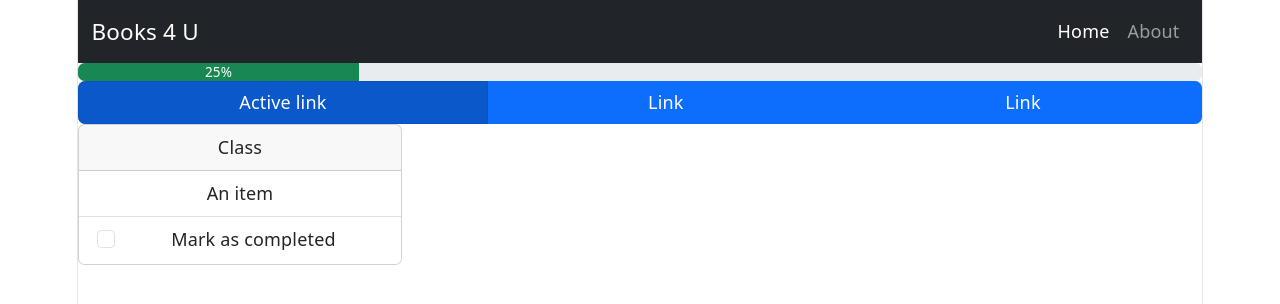
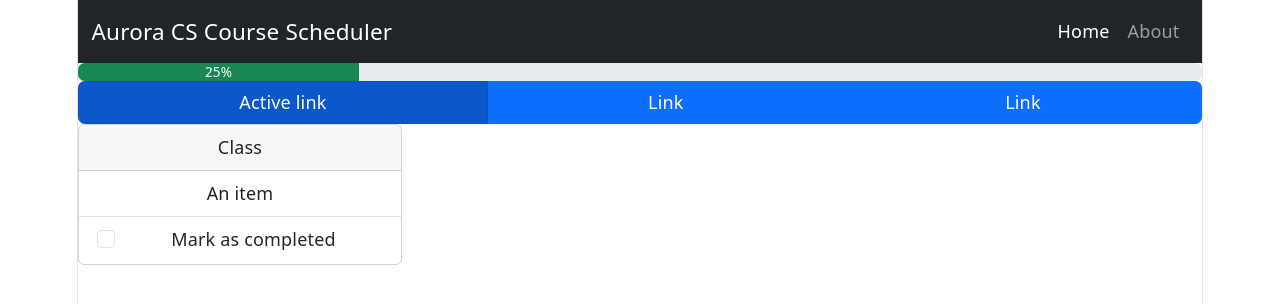
Before and after one commit to dgarciagonzalez/milestone1, a React (Vite) app in the folder course-scheduler/: page / in a window 1280 px wide. Shown: the top 304 px of the page. Built offline with nearby package versions, Linux system fonts and the light colour scheme.

Commit message:
Updated NavBar Name

```diff
--- a/course-scheduler/src/components/NavBar.jsx
+++ b/course-scheduler/src/components/NavBar.jsx
@@ -3,7 +3,7 @@ function NavBar() {
     return (
         <nav className='navbar navbar-expand-lg navbar-dark bg-dark'>
             <div className='container-fluid'>
-                <a className='navbar-brand' href='#'>Books 4 U</a>
+                <a className='navbar-brand' href='#'>Aurora CS Course Scheduler</a>
 
                 <button className='navbar-toggler' type='button'
                         data-bs-toggle='collapse'
```
